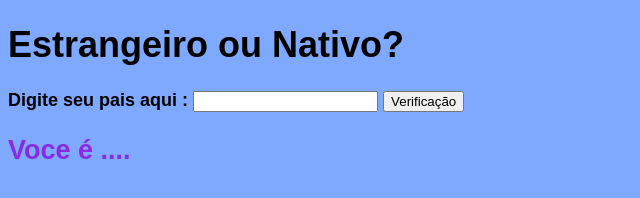
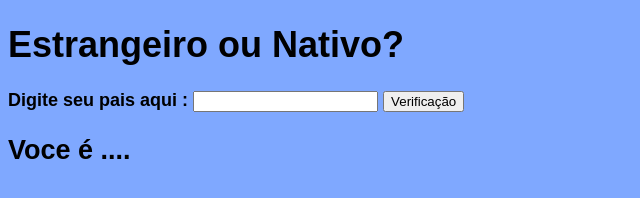
Before and after one commit to RayCristhyan/Nativo-ou-Estrangeiro, a plain HTML site: page index.html in a window 1280 px wide. Shown: the whole page, without its empty margins (0-640 px from the left). Drawn offline with Linux system fonts and the light colour scheme.

Commit message:
Update index.html

```diff
--- a/index.html
+++ b/index.html
@@ -13,7 +13,7 @@
         }
 
         div#resultado {
-            color: blueviolet;
+            color: rgb(0, 0, 0);
         }
 
     </style>
```
